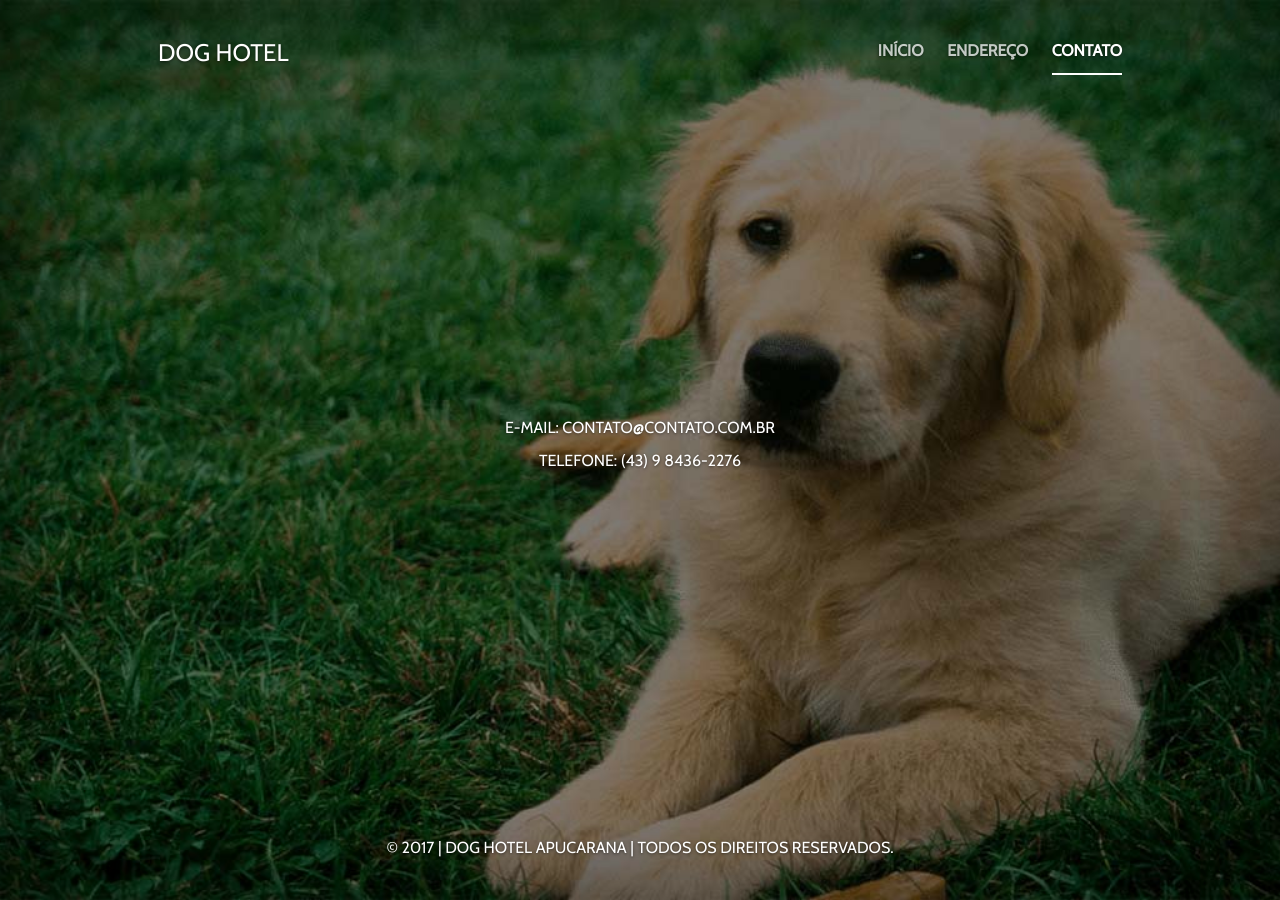
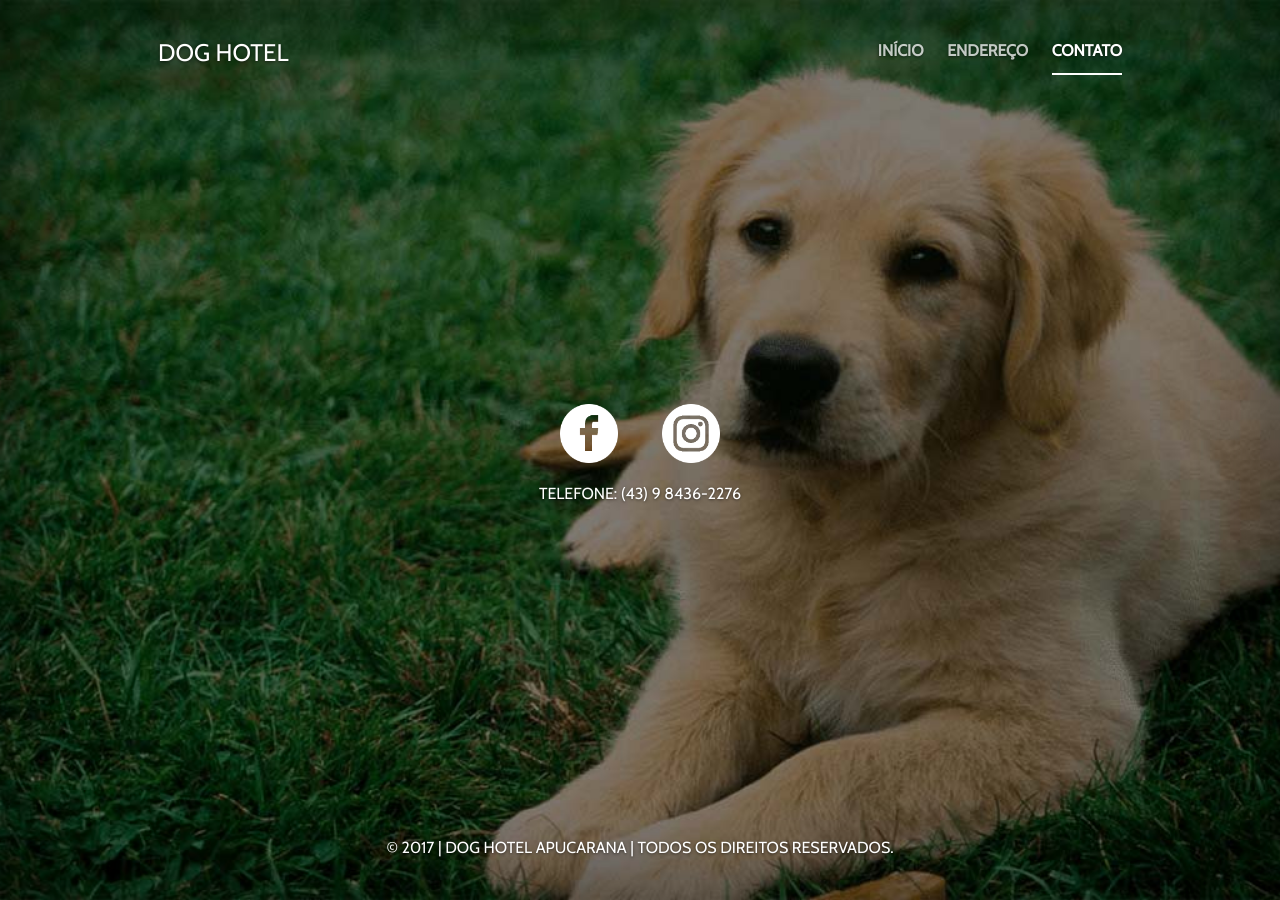
Before and after one commit to ConTTudOweb/hospedagemparacaesapucarana, a Jekyll site: the page built from contato.html, in a window 1280 px wide. Built offline with Jekyll 4.4.1, drawn with Linux system fonts in a browser that asks for light colours.

Commit message:
edit contato

```diff
--- a/assets/css/style.css
+++ b/assets/css/style.css
@@ -61,6 +61,11 @@ body {
 .cover-container {
   margin-right: auto;
   margin-left: auto;
+}
+
+.redessociais>a>img {
+  max-width: 10%;
+  padding: 20px;
 }
 
 /* Padding for spacing */
--- a/contato.html
+++ b/contato.html
@@ -6,5 +6,9 @@ layout: default
 title: Contato
 permalink: /contato/
 ---
-<p>E-MAIL: CONTATO@CONTATO.COM.BR</p>
+<div class="redessociais">
+    <a href="https://www.facebook.com/hospedagemparacaesapucarana/" target="_blank"><img src="{{ '/assets/img/facebook.png' | prepend: site.baseurl }}"></a>
+    <a href="https://www.instagram.com/hospedagemparacaesapucarana/" target="_blank"><img src="{{ '/assets/img/instagram.png' | prepend: site.baseurl }}"></a>
+</div>
+<!--<p>E-MAIL: CONTATO@CONTATO.COM.BR</p>-->
 <p>TELEFONE: (43) 9 8436-2276</p>
```
Also changed, not shown: assets/img/facebook.png (added), assets/img/instagram.png (added).
